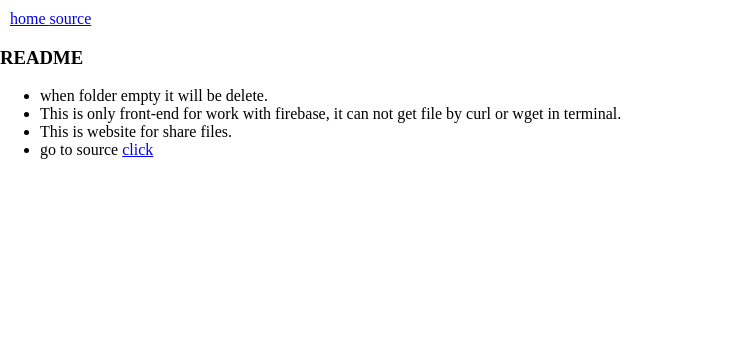
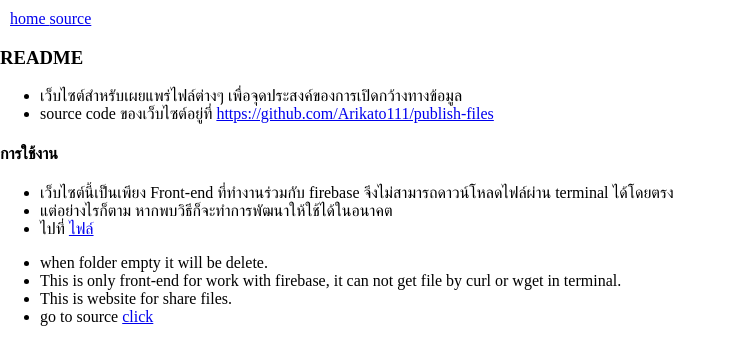
Before and after one commit to Arikato111/publish-files, a React (Vite) app: page / in a window 1280 px wide. Shown: the top 364 px of the page, without its empty margins (0-736 px from the left). Built offline with nearby package versions, Linux system fonts and the light colour scheme; no server answers.

Commit message:
update text in home

```diff
--- a/src/pages/Home.tsx
+++ b/src/pages/Home.tsx
@@ -7,6 +7,17 @@ export default function Home() {
     return <div>
         <h3>README</h3>
         <ul>
+            <li>เว็บไซต์สำหรับเผยแพร่ไฟล์ต่างๆ เพื่อจุดประสงค์ของการเปิดกว้างทางข้อมูล</li>
+            <li>source code ของเว็บไซต์อยู่ที่ <a href="https://github.com/Arikato111/publish-files">https://github.com/Arikato111/publish-files</a></li>
+        </ul>
+        <h4>การใช้งาน</h4>
+        <ul>
+            <li>เว็บไซต์นี้เป็นเพียง Front-end ที่ทำงานร่วมกับ firebase จึงไม่สามารถดาวน์โหลดไฟล์ผ่าน terminal ได้โดยตรง</li>
+            <li>แต่อย่างไรก็ตาม หากพบวิธีก็จะทำการพัฒนาให้ใช้ได้ในอนาคต</li>
+            <li>ไปที่ <a href="/source/">ไฟล์</a></li>
+        </ul>
+
+        <ul>
             <li>when folder empty it will be delete.</li>
             <li>This is only front-end for work with firebase, it can not get file by curl or wget in terminal.</li>
             <li>This is website for share files. </li>
```
